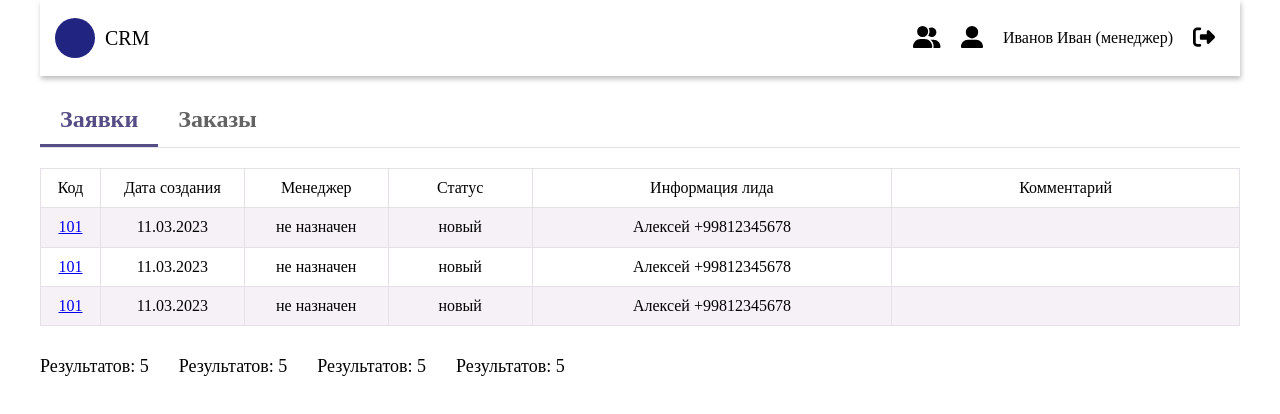
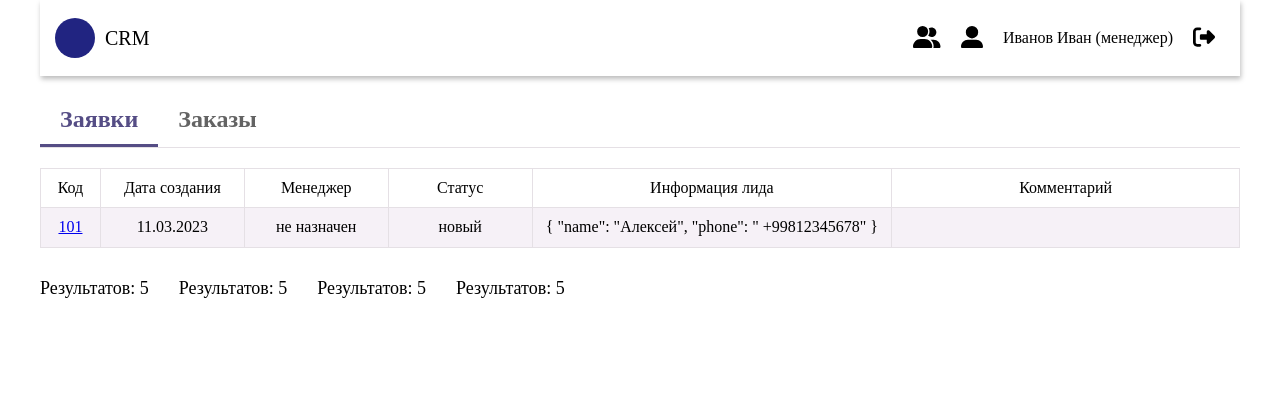
Before and after one commit to the0shail/CRM-for-smartbits, a Vue app: page / in a window 1280 px wide. Shown: the top 414 px of the page. Built offline with nearby package versions, Linux system fonts and the light colour scheme.

Commit message:
Filled CardComponent with dynamic data #todo optimize this part

```diff
--- a/src/components/UI/CardApplication.vue
+++ b/src/components/UI/CardApplication.vue
@@ -3,36 +3,42 @@
         <div class="info_order">
             <div class="info_created">
                 <label for="created_date">Дата создания</label>
-                <input type="text" id="created_date" value="11.03.2023" disabled>
+                <input type="text" id="created_date" :value="dataWithVuex().created_date" disabled>
             </div>
             <div class="info_manager">
                 <label for="manager">Менеджер</label>
-                <input type="text" id="manager" value="Иванов И.И." disabled>
+                <input type="text" id="manager" :value="dataWithVuex().manager" disabled>
             </div>
         </div>
         <div class="client_row">
             <div class="client_partner">
                 <label for="partner">Имя / Название компании</label>
-                <input type="text" id="partner" value="ООО 'SMARTBITS PRO'">
+                <input type="text" id="partner" :value="dataWithVuex().name_company">
             </div>
             <div class="client_counterparty">
                 <label for="contact">Контактные данные</label>
-                <input id="contact" value="+998-12345678" />
+                <input id="contact" :value="dataWithVuex().info_lid.phone" />
             </div>
         </div>
         <div class="client_comment">
             <label for="comment">Комментарий</label>
-            <textarea name="commentClient" id="comment" rows="3"></textarea>
+            <textarea name="commentClient" :value="dataWithVuex().comment" id="comment" rows="3"></textarea>
         </div>
     </div>
 </template>
 
 <script lang="ts">
 import { defineComponent } from 'vue';
+import { mapGetters } from 'vuex';
 
 export default defineComponent({
     name: "CardApplication",
-
+    methods: {
+        ...mapGetters('storeProduct', ['vuexGetDemandAsId']),
+        dataWithVuex() {
+            return this.vuexGetDemandAsId()(this.$route.params.id)
+        }
+    }
 
 })
 </script>
--- a/src/components/UI/CardOrder.vue
+++ b/src/components/UI/CardOrder.vue
@@ -3,11 +3,11 @@
         <div class="info_order">
             <div class="info_created">
                 <label for="created_date">Дата создания</label>
-                <input type="text" id="created_date" value="11.03.2023" disabled>
+                <input type="text" id="created_date" :value="dataWithVuex().created_date" disabled>
             </div>
             <div class="info_manager">
                 <label for="manager">Менеджер</label>
-                <input type="text" id="manager" value="Иванов И.И." disabled>
+                <input type="text" id="manager" :value="dataWithVuex().manager" disabled>
             </div>
         </div>
         <div class="client">
@@ -15,30 +15,28 @@
             <div class="client_row">
                 <div class="client_partner">
                     <label for="partner">Партнер</label>
-                    <input type="text" id="partner" value="SmartBits">
+                    <input type="text" id="partner" :value="dataWithVuex().partner">
                 </div>
                 <div class="client_counterparty">
                     <label for="counterparty">Контрагент</label>
-                    <input list="company" id="counterparty" name="counterparty" value="ООО 'SMARTBITS PRO'" />
+                    <input list="company" id="counterparty" name="counterparty" value="" />
                     <datalist id="company">
-                        <option>ООО 'SMARTBITS PRO'</option>
-                        <option>ООО 'SMARTBITS PRO'</option>
-                        <option>ООО 'SMARTBITS PRO'</option>
+                        <option v-for="option in dataWithVuex().counterparty">{{ option }}</option>
                     </datalist>
                 </div>
             </div>
             <div class="client_contact">
                 <label for="contact">Контактное лицо</label>
-                <input list="browsers" id="contact" name="contact" value="Петров Петр Петрович" />
-                <datalist id="browsers">
+                <input list="browsers" id="contact" :value="dataWithVuex().contact_user.user_name" name="contact" />
+                <!-- <datalist id="browsers">
                     <option>Петров Петр Петрович</option>
                     <option>Владислав Владимир Владимирович</option>
                     <option>Антонов Антон Антонович</option>
-                </datalist>
+                </datalist> -->
             </div>
             <div class="client_comment">
                 <label for="comment">Комментарий</label>
-                <textarea name="commentClient" id="comment" rows="3"></textarea>
+                <textarea name="commentClient" :value="dataWithVuex().comment" id="comment" rows="3"></textarea>
             </div>
         </div>
         <div class="product">
@@ -51,11 +49,11 @@
                         <th style="width: 15%;">Количество</th>
                         <th style="width: 15%;">Цена, $</th>
                     </tr>
-                    <tr class="table_content">
-                        <td>1</td>
-                        <td class="left">asdasdasd</td>
-                        <td>123</td>
-                        <td>123125</td>
+                    <tr class="table_content" v-for="td in dataWithVuex().product_info">
+                        <td>{{ td.id }}</td>
+                        <td class="left">{{ td.name_product }}</td>
+                        <td>{{ td.quantity }}</td>
+                        <td>{{ td.price }}</td>
                     </tr>
                 </table>
             </div>
@@ -69,10 +67,18 @@
 
 <script lang="ts">
 import { defineComponent } from 'vue';
+
 import coloredTableFields from "@/services/coloredTableFields"
+import { mapGetters } from 'vuex';
 
 export default defineComponent({
     name: 'CardOrder',
+    methods: {
+        ...mapGetters('storeProduct', ['vuexGetOrdersAsId']),
+        dataWithVuex() {
+            return this.vuexGetOrdersAsId()(this.$route.params.id)
+        }
+    },
     mounted() {
         coloredTableFields("table_content")
     }
--- a/src/components/UI/Table.vue
+++ b/src/components/UI/Table.vue
@@ -8,7 +8,7 @@
             <th style="width: 30%;">Информация лида</th>
             <th style="width: 30%;">Комментарий</th>
         </tr>
-        <tr class="table_content" v-for="product in vuexGetApplications()" :key="product.id">
+        <tr class="table_content" v-for="product in vuexGetDemand()" :key="product.id">
             <td>
                 <router-link :to="{ name: 'ProductCardView', params: { id: product.id } }">
                     {{ product.id }}
@@ -46,7 +46,7 @@ import coloredTableFields from "@/services/coloredTableFields"
 
 export default defineComponent({
     methods: {
-        ...mapGetters("storeProduct", ['vuexGetApplications']),
+        ...mapGetters("storeProduct", ['vuexGetDemand']),
     },
     mounted() {
         coloredTableFields("table_content")
--- a/src/components/cardComponent.vue
+++ b/src/components/cardComponent.vue
@@ -1,7 +1,8 @@
 <template>
     <div class="card">
+        <!-- {{ requestDataWithVuex() }} -->
         <div class="card_status">
-            <h3>Заявка 105</h3>
+            <h3>Заявка {{ $route.params.id }}</h3>
             <h5>Доставка</h5>
         </div>
         <div class="card_setting">
@@ -26,8 +27,11 @@
 
 <script lang="ts">
 import { defineComponent } from 'vue';
+
 import CardOrder from '@/components/UI/CardOrder.vue'
 import CardApplication from '@/components/UI/CardApplication.vue'
+
+
 export default defineComponent({
     name: "cardComponent",
     components: {
--- a/src/store/modules/product.ts
+++ b/src/store/modules/product.ts
@@ -1,64 +1,63 @@
 const product = {
     namespaced: true,
     state: {
-        applications: [
+        demand: [
             {
                 "id": "101",
                 "created_date": "11.03.2023",
                 "manager": "не назначен",
                 "status": "новый",
-                "info_lid": "Алексей +99812345678",
+                "name_company": "ООО 'SMARTBITS PRO'",
+                "info_lid": {
+                    "name": "Алексей",
+                    "phone": " +99812345678"
+                },
+                "status_application": "correction",
                 "comment": ""
-            }, {
-                "id": "101",
-                "created_date": "11.03.2023",
-                "manager": "не назначен",
-                "status": "новый",
-                "info_lid": "Алексей +99812345678",
-                "comment": ""
-            }, {
-                "id": "101",
-                "created_date": "11.03.2023",
-                "manager": "не назначен",
-                "status": "новый",
-                "info_lid": "Алексей +99812345678",
-                "comment": ""
-            }
+            },
         ],
         orders: [
             {
-                "id": "104",
+                "id": "101",
                 "created_date": "11.03.2023",
                 "price": "132",
                 "status_payment": "Счёт выставлен",
                 "status_product": "Товар забронирован",
+
+                "status_order": "delivery",
                 "manager": "Иванов И.И.",
+                "partner": "SmartBits",
+                "counterparty": {
+                    "1": "ООО 'SMARTBITS PRO'",
+                    "2": "ООО 'SMARTBITS PRO'",
+                    "3": "ООО 'SMARTBITS PRO'"
+                },
+                "contact_user": {
+                    "user_name": "Петров Петр Петрович",
+                    "user_position": "Менеджер закупок",
+                    "phone_number": "234-56-78",
+                    "mobile_number": "+7-987-654-32-10",
+                    "email": "sale@example.ru",
+                    "telegram": "@Petior",
+                },
                 "client": "Петров Петр",
+                "product_info": [
+                    { "id": "1", "name_product": "Доставка груза VAS554676", "quantity": "1", "price": "5045" }
+                ],
                 "comment": ""
-            }, {
-                "id": "104",
-                "created_date": "11.03.2023",
-                "price": "132",
-                "status_payment": "Счёт выставлен",
-                "status_product": "Товар забронирован",
-                "manager": "Иванов И.И.",
-                "client": "Петров Петр",
-                "comment": ""
-            }, {
-                "id": "104",
-                "created_date": "11.03.2023",
-                "price": "132",
-                "status_payment": "Счёт выставлен",
-                "status_product": "Товар забронирован",
-                "manager": "Иванов И.И.",
-                "client": "Петров Петр",
-                "comment": ""
-            }
+            },
+
         ]
     },
     getters: {
-        vuexGetApplications: ({ applications }) => applications,
+        vuexGetDemand: ({ demand }) => demand,
         vuexGetOrders: ({ orders }) => orders,
+        vuexGetDemandAsId: (state) => (id) => {
+            return state.demand.find(todo => todo.id === id)
+        },
+        vuexGetOrdersAsId: (state) => (id) => {
+            return state.orders.find(todo => todo.id === id)
+        }
     },
     mutations: {
 
```
